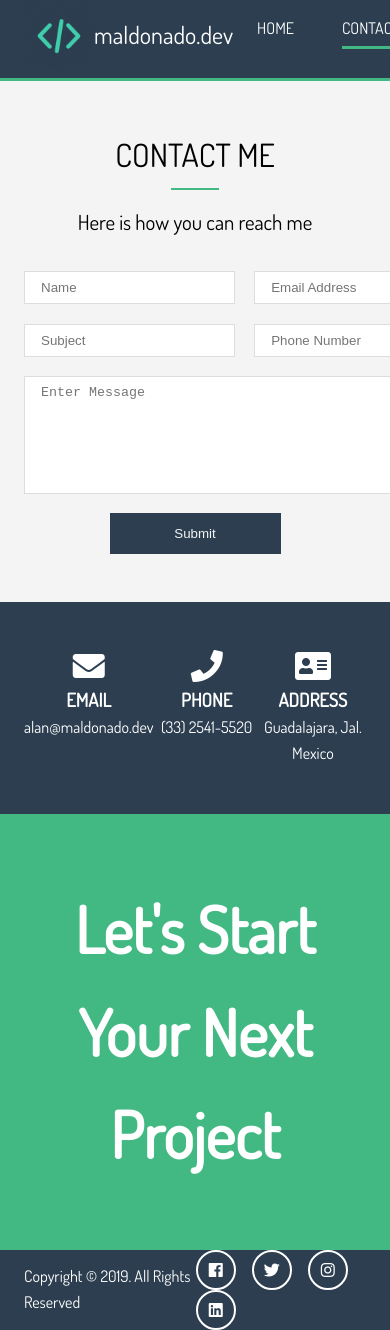
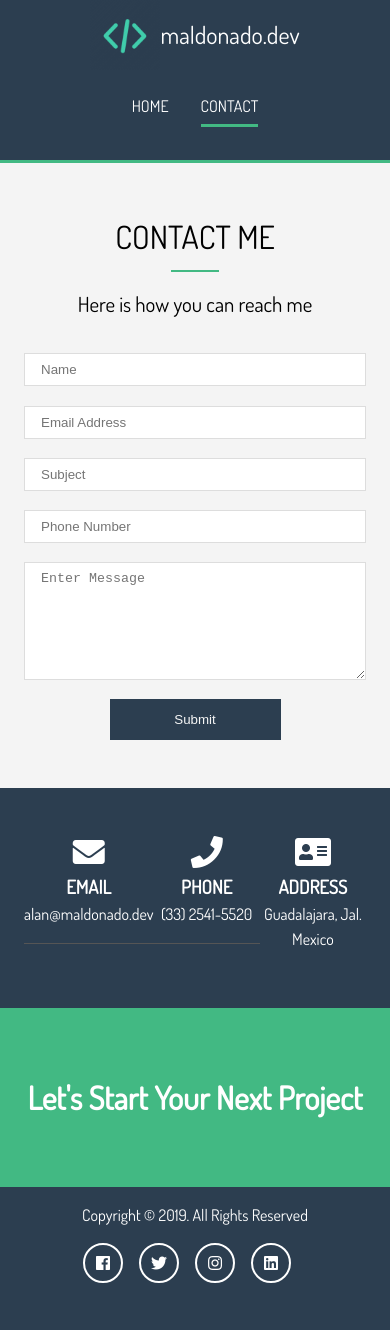
Before and after one commit to alan-maldonado/maldonado.dev, a Vue app: page /contact in a window 390 px wide. After the commit the page ends 1299 px from the top, so only its background shows below. Built offline with nearby package versions, Linux system fonts and the light colour scheme.

Commit message:
💄 Mobile view

```diff
--- /dev/null
+++ b/src/scss/_media.scss
@@ -0,0 +1,116 @@
+// Tablets & Smaller
+@media (max-width: 800px) {
+  #header-home {
+    height: 30rem;
+
+    .header-content {
+      padding-top: 5rem;
+    }
+  }
+}
+
+// Smartphones
+@media (max-width: 500px) {
+  #main-nav {
+    flex-direction: column;
+    align-items: center;
+
+    li {
+      padding: 1rem;
+    }
+  }
+
+  #main-nav-wrapper {
+    border-bottom: none;
+  }
+
+  #header {
+    &-home {
+      height: 10rem;
+      border-bottom: 3px solid $main-color;
+      background: none;
+
+      .header-content {
+        display: none;
+      }
+    }
+
+    &-home:before {
+      display: none;
+    }
+
+    &-inner {
+      height: 10rem;
+      border-bottom: 3px solid $main-color;
+    }
+  }
+
+  // Home
+
+  // About
+
+  // Contact
+  #contact {
+    &-form {
+      .text-fields {
+        grid-template-areas:
+          'name'
+          'email'
+          'subject'
+          'phone'
+          'message';
+      }
+    }
+
+    &-info {
+      .contact-info {
+        div {
+          margin-bottom: 1rem;
+          padding-bottom: 1rem;
+          border-bottom: 1px #555 solid;
+
+          &:last-child {
+            border: none;
+            margin-bottom: 0;
+            padding-bottom: 0;
+          }
+        }
+      }
+    }
+
+    &-tagline {
+      h1 {
+        font-size: 2rem;
+      }
+    }
+  }
+
+  // Footer
+  #main-footer {
+    height: 7rem;
+
+    .footer-content {
+      flex-direction: column;
+      padding: 1rem;
+      height: 5rem;
+    }
+  }
+}
+
+// Landscape
+@media (max-height: 580px) {
+  #header-home {
+    .header-content {
+      padding-top: 3rem;
+    }
+  }
+}
+@media (max-height: 330px) {
+  #header-home {
+    .header-content {
+      h1 {
+        font-size: 2rem;
+      }
+    }
+  }
+}
--- a/src/scss/main.scss
+++ b/src/scss/main.scss
@@ -5,3 +5,5 @@
 @import 'header';
 @import 'contact';
 @import 'footer';
+
+@import 'media';
```
